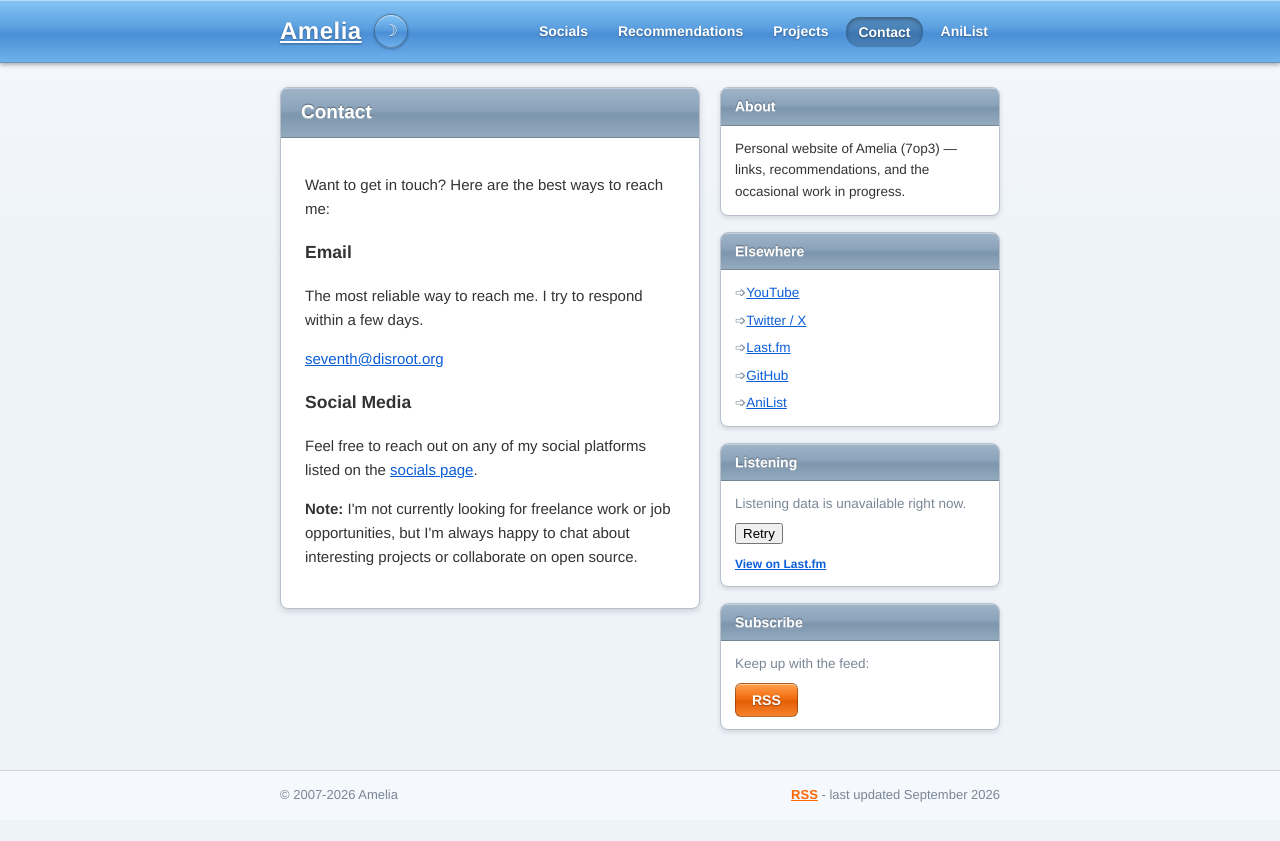
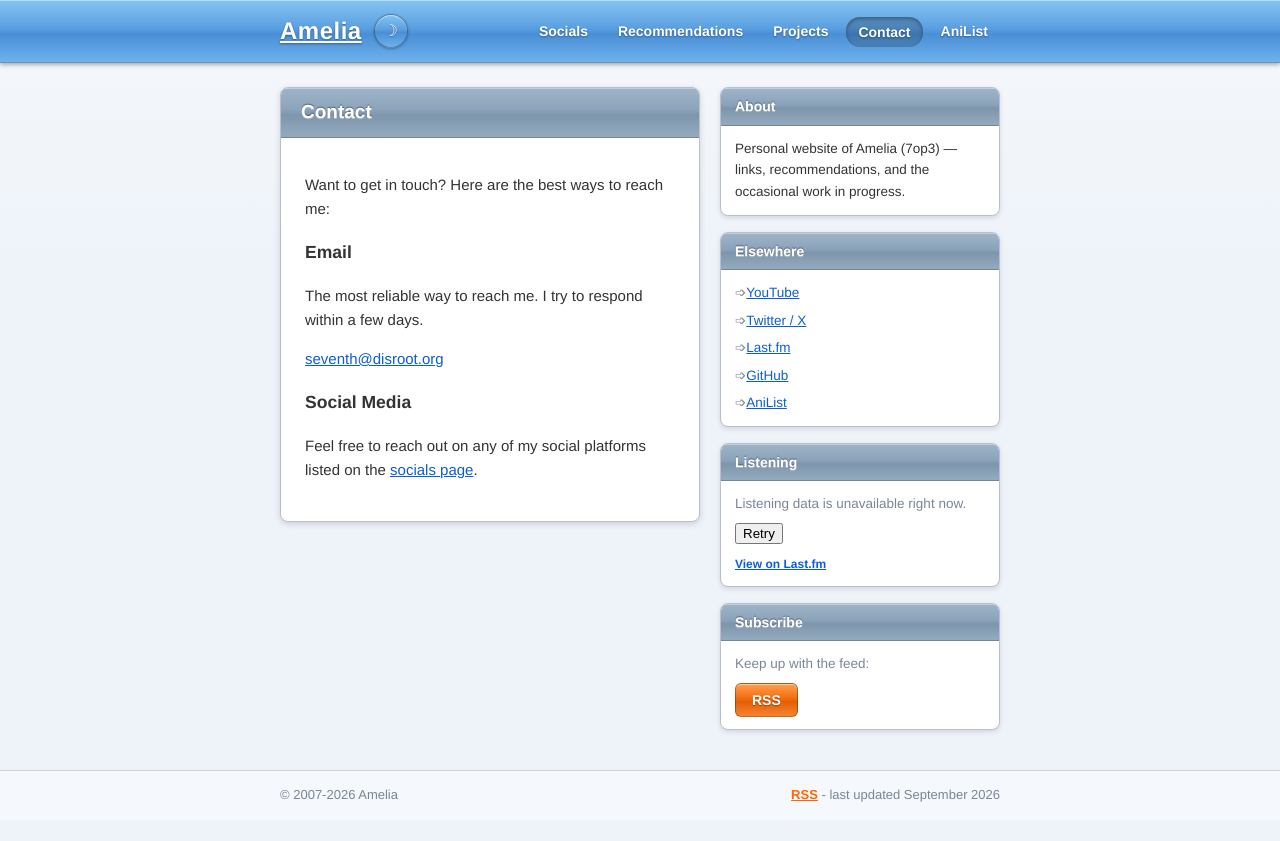
Before and after one commit to 7op3/7op3.github.io, a Jekyll site: the page built from contact.md, in a window 1280 px wide. Shown: the top 841 px of the page. Built offline with Jekyll 4.4.1, drawn with Linux system fonts in a browser that asks for light colours.

Commit message:
Removed the "not looking for job opportunities" thing

```diff
--- a/contact.md
+++ b/contact.md
@@ -18,7 +18,3 @@ Want to get in touch? Here are the best ways to reach me:
     <p>Feel free to reach out on any of my social platforms listed on the <a href="/socials">socials page</a>.</p>
   </div>
 </div>
-
-<div class="contact-note">
-  <p><strong>Note:</strong> I'm not currently looking for freelance work or job opportunities, but I'm always happy to chat about interesting projects or collaborate on open source.</p>
-</div>
```
